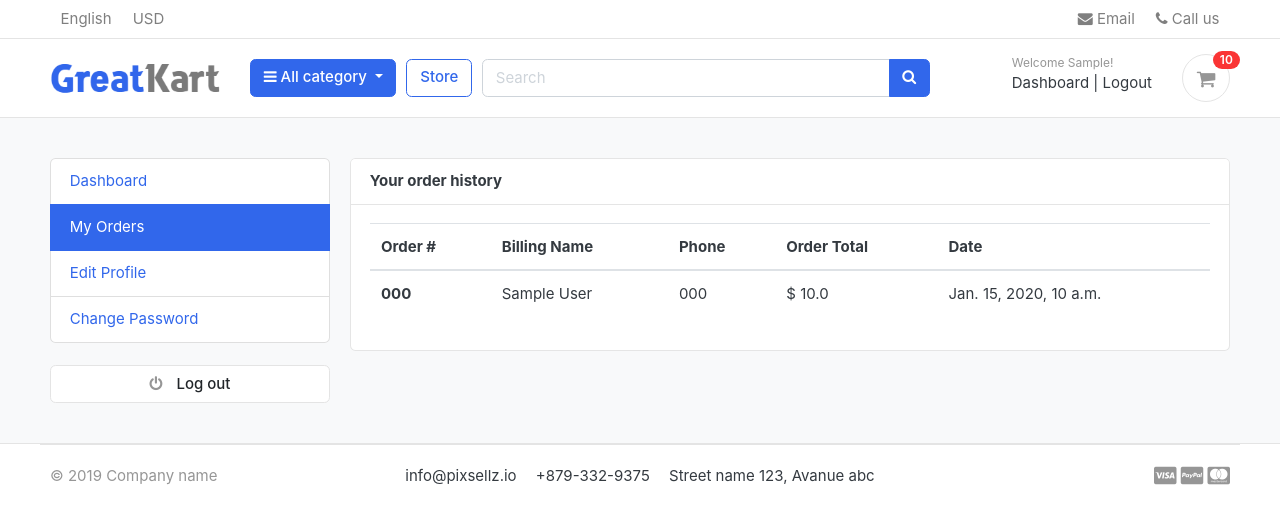
After one commit to Nazar-Pichak/e-commerce-django, a Django app: page /accounts/my_orders/ in a window 1280 px wide. The commit adds this page. Shown: the top 524 px of the page. Run offline with Django 3.2, Linux system fonts and the light colour scheme; a user stored in the database is signed in; tables that the repository leaves empty hold one stand-in row (values such as "Sample post"); some libraries are stand-ins or nearby versions; some web fonts are replaced.

```diff
--- a/accounts/models.py
+++ b/accounts/models.py
@@ -76,3 +76,19 @@ class Account(AbstractBaseUser):
 
     def has_module_perms(self, add_label):
         return True
+
+
+class UserProfile(models.Model):
+    user = models.OneToOneField(Account, on_delete=models.CASCADE)
+    address_line_1 = models.CharField(blank=True, max_length=100)
+    address_line_2 = models.CharField(blank=True, max_length=100)
+    profile_picture = models.ImageField(blank=True, upload_to='userprofile')
+    city = models.CharField(blank=True, max_length=20)
+    state = models.CharField(blank=True, max_length=20)
+    country = models.CharField(blank=True, max_length=20)
+
+    def __str__(self) -> str:
+        return self.user.first_name
+
+    def full_addres(self):
+        return f'{self.address_line_1} {self.address_line_2}'
--- a/accounts/urls.py
+++ b/accounts/urls.py
@@ -11,4 +11,5 @@ urlpatterns = [
    path('forgot_password/', views.forgot_password, name='forgot_password'),
    path('reset_password/', views.reset_password, name='reset_password'),
    path('reset_password_validate/<uidb64>/<token>/', views.reset_password_validate, name='reset_password_validate'),
+   path('my_orders/', views.my_orders, name='my_orders'),
 ]
--- a/accounts/views.py
+++ b/accounts/views.py
@@ -227,3 +227,8 @@ def reset_password_validate(request, uidb64, token):
         messages.error(request, 'This link has been expired')
 
         return redirect('login')
+
+
+def my_orders(request):
+    orders = Order.objects.filter(user=request.user, is_ordered=True).order_by('-created_at')
+    return render(request, 'accounts/my_orders.html', context={'orders': orders})
--- /dev/null
+++ b/templates/accounts/my_orders.html
@@ -0,0 +1,55 @@
+{% extends 'base.html' %}
+
+{% block content %}
+<section class="section-conten padding-y bg">
+  {% include 'includes/alerts.html' %}
+
+  <div class="container">
+    <div class="row">
+      {% include 'includes/dashboard_sidebar.html' %}
+      <main class="col-md-9">
+        <article class="card">
+          <header class="card-header">
+            <strong class="d-inline-block mr-3">Your order history</strong>
+
+          </header>
+          <div class="card-body">
+            <div class="row">
+
+                <div class="col-md-12">
+                    <table class="table table-hover">
+                        <thead>
+                          <tr>
+                            <th scope="col">Order #</th>
+                            <th scope="col">Billing Name</th>
+                            <th scope="col">Phone</th>
+                            <th scope="col">Order Total</th>
+                            <th scope="col">Date</th>
+                          </tr>
+                        </thead>
+                        <tbody>
+                            {% for order in orders  %}
+                            <tr>
+                                <th scope="row">{{order.order_number}}</th>
+                                <td>{{order.full_name}}</td>
+                                <td>{{order.phone}}</td>
+                                <td>$ {{order.order_total}}</td>
+                                <td>{{order.created_at}}</td>
+                            </tr>
+                            {% endfor %}
+                        </tbody>
+                      </table>
+                </div>
+
+            </div>
+            <!-- row.// -->
+          </div>
+          <!-- card-body .// -->
+        </article>
+        <!-- order-group.// -->
+      </main>
+    </div>
+    <!-- row.// -->
+  </div>
+</section>
+{% endblock %}
--- a/templates/includes/dashboard_sidebar.html
+++ b/templates/includes/dashboard_sidebar.html
@@ -1,8 +1,8 @@
 <aside class="col-md-3">
     <!--   SIDEBAR   -->
     <ul class="list-group">
-        <a class="list-group-item active" href="#">Dashboard</a>
-        <a class="list-group-item" href="#">My Orders</a>
+        <a class="list-group-item {% if '/accounts/' == request.path %}active{% endif %}" href="{% url "dashboard" %}">Dashboard</a>
+        <a class="list-group-item {% if '/my_orders/' in request.path %}active{% endif %}" href="{% url "my_orders" %}">My Orders</a>
         <a class="list-group-item" href="#">Edit Profile</a>
         <a class="list-group-item" href="#">Change Password</a>
     </ul>
```
Also changed, not shown: accounts/admin.py (+10 -1 lines), accounts/migrations/0002_userprofile.py (added).
